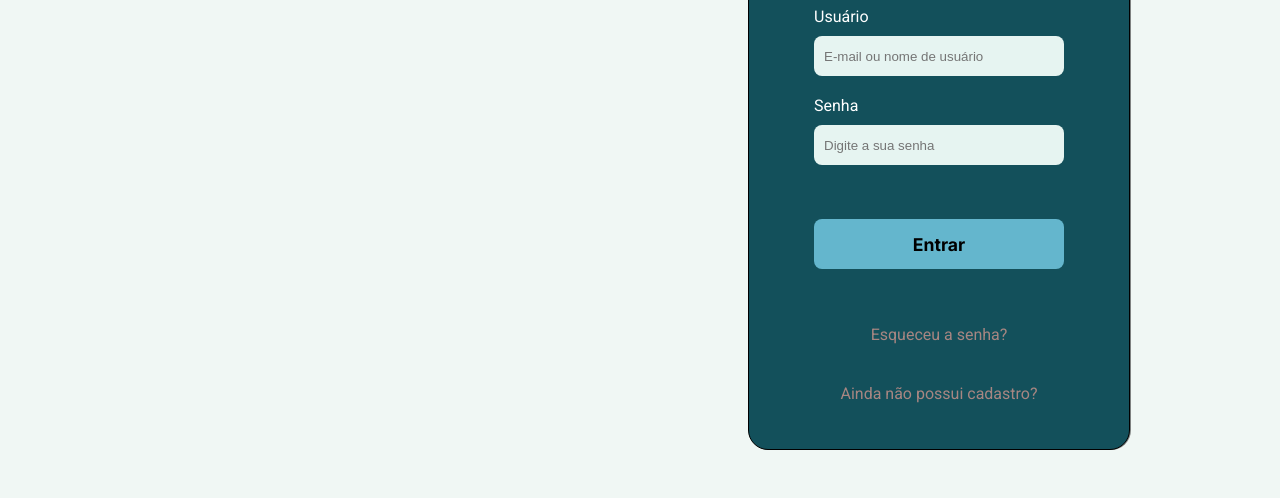
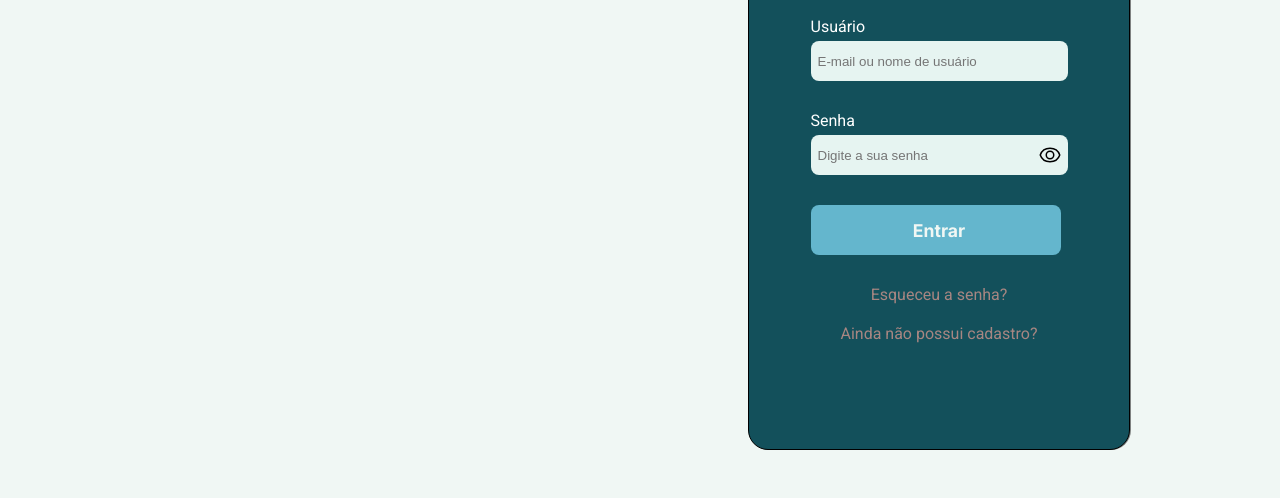
Before and after one commit to sangonvi/veterinarySystem, a plain HTML site: page pag001.html in a window 1280 px wide. Shown: the part 302-800 px from the top of the page. Drawn offline with Linux system fonts and the light colour scheme.

Commit message:
alterações css

```diff
--- a/pag001.html
+++ b/pag001.html
@@ -20,34 +20,40 @@
     </header>
     <main class="conta" id="antigo">
       <p class="login">Login</p>
-      <form action="cadastro.php" method="post" autocomplete="on">
-        <div class="usuario">
-          <label for="iusu">Usuário</label><br>
+      <form action="login" method="post" autocomplete="on">
+        <div class="campo">
+          <label for="inputUser">Usuário</label>
           <input
             type="text"
-            name="usu"
-            id="iusu"
+            name="inputUser"
+            id="inputUser"
             placeholder="E-mail ou nome de usuário"
             required
-            autocomplete="username"/>
+            autocomplete="username"
+          />
         </div>
 
-        <div class="content-password">
-            <label for="isen">Senha</label><br>
+        <div class="campo">
+          <label for="inpuPassword">Senha</label>
+
+          <div class="align-icon">
             <input
-                type="password"
-                name="sen"
-                id="isen"
-                placeholder="Digite a sua senha"
-                required
-                autocomplete="current-password"/>
+              type="password"
+              name="inpuPassword"
+              id="inpuPassword"
+              placeholder="Digite a sua senha"
+              required
+              autocomplete="current-password"
+            />
 
             <i class="icon icon-olho" aria-hidden="true" id="icon-olho"></i>
+          </div>
         </div>
 
-        <input type="submit" value="Entrar" class="botao"/>
+        <input type="submit" value="Entrar" class="botao botao-entrar" />
       </form>
       <p><a href="#">Esqueceu a senha?</a></p>
       <p><a href="pag002.html">Ainda não possui cadastro?</a></p>
     </main>
   </body>
+</html>
--- a/style.css
+++ b/style.css
@@ -5,11 +5,11 @@
 @import url('https://fonts.googleapis.com/css2?family=Inter:wght@100;200;300;400;500;600;700;800;900&display=swap');
 
 :root {
-    --cor00: #F0F7F4;
+  --cor00: #f0f7f4;
   --cor01: #9cf6f677;
-    --cor02: #0C7489;
-    --cor03: #13505B;
-    --cor04: #A78682;
+  --cor02: #0c7489;
+  --cor03: #13505b;
+  --cor04: #a78682;
   --cor05: #040404;
 
   --fonte01: 'Roboto', sans-serif;
@@ -23,24 +23,24 @@
 }
 
 body {
-    background-color:var(--cor00);
+  background-color: var(--cor00);
   font-family: var(--fonte01);
 }
 
 header {
   min-height: 150px;
-    padding-top: 20px;
+  margin-top: 20px;
   font-weight: bold;
 }
 
-header nav p, a {
-    color:#040404;
-    padding: 30px;
+header nav p,
+a {
+  color: #040404;
+  margin: 30px;
   text-decoration: none;
 }
 
 main.conta {
-
   background-color: var(--cor03);
   color: white;
   padding: 30px;
@@ -66,48 +66,52 @@ main.conta#novo {
 }
 
 main.conta p {
-    padding: 20px;
+  margin: 20px;
 }
 
 main.conta p a {
-    text-decoration:none;
+  text-decoration: none;
   color: var(--cor04);
 }
 
 main.conta p.login {
-    padding: 20px;
+  margin: 20px;
   font-weight: bold;
   font-size: 2em;
-    text-shadow: 1px 2px  #00000057;
+  text-shadow: 1px 2px #00000057;
 }
 
 form {
   width: fit-content;
-    margin: 0px auto;
+  margin: 0 auto;
   margin-bottom: 6px;
   display: flex;
-    flex-direction:column;
+  flex-direction: column;
   float: center;
   text-align: left;
   padding: 10px;
-
 }
 
+form .campo {
+  margin-top: 10px;
+  margin-bottom: 20px;
+
+  display: flex; /*deixar um do lado do outro para colocar gap*/
+
+  flex-direction: column; /*deixar um embaixo do  outro */
+
+  gap: 5px; /*espaçamento entre os itens de dentro da caixa*/
+}
 
 form input {
   height: 40px;
   border-radius: 8px;
   width: 250px;
-    margin-top: 10px;
-    margin-bottom: 20px;
+
   border: 0px;
   background-color: #e6f4f1;
+  padding-left: 7px;
 }
-
-input::-webkit-input-placeholder {
-    padding-left: 10px;
-}
-
 
 .botao {
   background-color: #64b6cd;
@@ -115,9 +119,51 @@ input::-webkit-input-placeholder {
   font-family: var(--fonte03);
   font-size: 1.1em;
   font-weight: bold;
+  color: var(--cor00);
 }
 
 .botao:hover {
   background-color: #00c6ff;
-    color: var(--cor00);
+  color: black;
 }
+
+.botao-entrar {
+  margin-top: 10px;
+}
+/* -----------------------------------------ICONS EYES--------------------------------------------------------- */
+/* ------ICON EYES PASSWORD------- */
+.icon-olho,
+.icon-olho-esconder {
+  width: 0;
+}
+
+/* define o icone a aparecer */
+.icon-olho:before {
+  background-image: url(svgs/eye-see-show-svgrepo-com.svg);
+
+  color: red !important;
+
+  position: relative;
+  right: 30px;
+}
+
+/* define o icone a aparecer */
+.icon-olho-esconder:before {
+  background-image: url(svgs/disable-eye-inactive-svgrepo-com.svg);
+  position: relative;
+  right: 30px;
+}
+
+/* display flex para ficarem um do lado do outro
+
+aling items para ficarem na mesma altura*/
+.align-icon {
+  display: flex;
+  align-items: center;
+}
+
+/* Padding right para que nos ultimos 33px do input não apareça as senhas que ficariam em cima do icone de olho */
+#isen {
+  padding-right: 33px;
+  box-sizing: border-box;
+}
```
Lines whose indentation alone changed are shown as unchanged.
